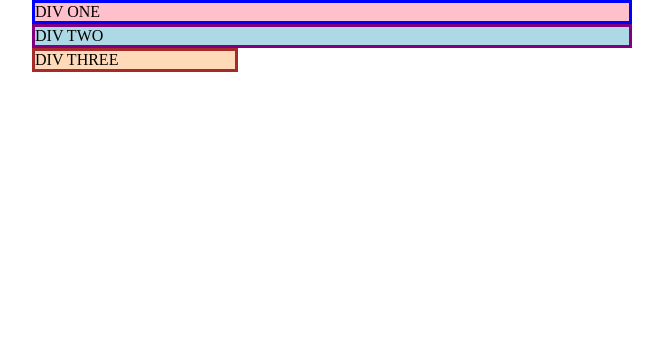
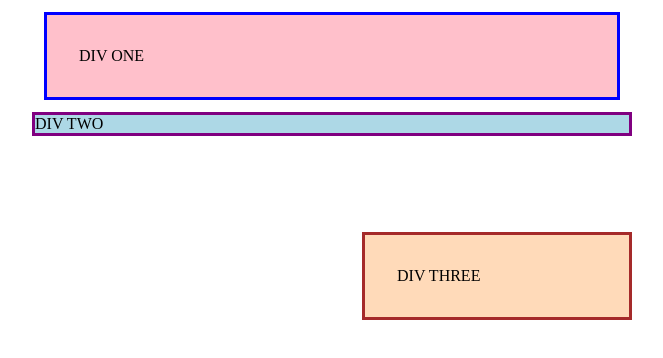
Before and after one commit to AlexIbby/odin-project, a plain HTML site: page css-exercises-main/margin-and-padding/01-margin-and-padding-1/index.html in a window 1280 px wide. Shown: the whole page, without its empty margins (308-971 px from the left). Drawn offline with Linux system fonts and the light colour scheme.

Commit message:
completed margin-and-padding-01 exercise

```diff
--- a/css-exercises-main/margin-and-padding/01-margin-and-padding-1/style.css
+++ b/css-exercises-main/margin-and-padding/01-margin-and-padding-1/style.css
@@ -7,15 +7,15 @@ body {
   background: pink;
   border: 3px solid blue;
   /* CHANGE ME */
-  padding: 0px;
-  margin: 0px;
+  padding: 32px;
+  margin: 12px;
 }
 
 .two {
   background: lightblue;
   border: 3px solid purple;
   /* CHANGE ME */
-  margin-bottom: 0px;
+  margin-bottom: 96px;
 }
 
 .three {
@@ -23,6 +23,6 @@ body {
   border: 3px solid brown;
   width: 200px;
   /* CHANGE ME */
-  padding: 0px;
-  margin-left: 0px;
+  padding: 32px;
+  margin-left: auto;
 }
```
Also changed, not shown: css-exercises-main/margin-and-padding/01-margin-and-padding-1/README.md.
